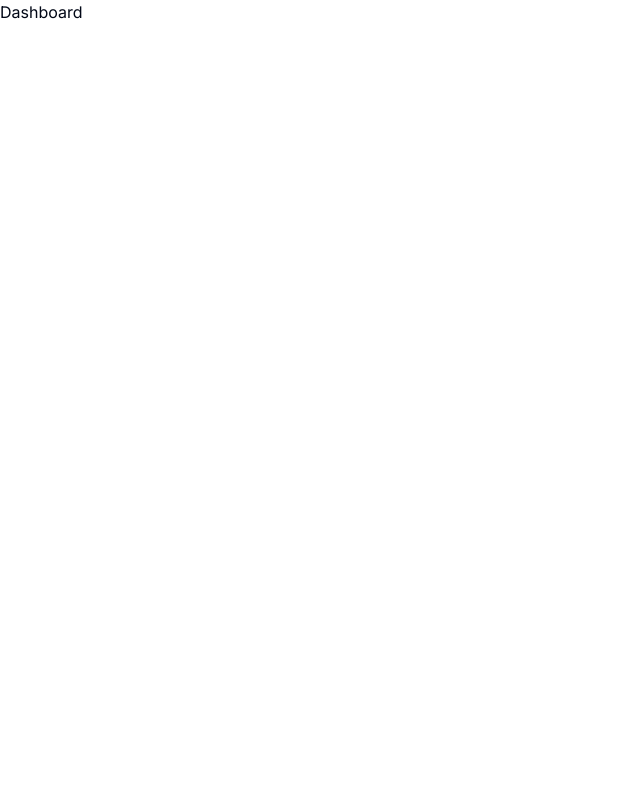
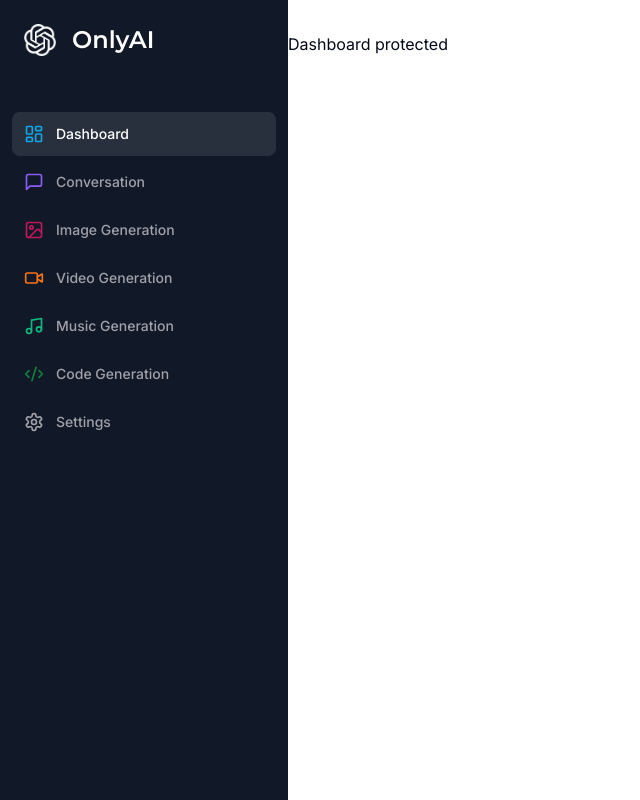
Before and after one commit to anicmarko/OnlyAI, a Next.js app: page /dashboard in a window 1280 px wide. Shown: the whole page, without its empty margins (0-640 px from the left). Built offline with nearby package versions, Linux system fonts and the light colour scheme.

Commit message:
feat: Sidebar

```diff
--- a/app/(dashboard)/(routes)/dashboard/page.tsx
+++ b/app/(dashboard)/(routes)/dashboard/page.tsx
@@ -1,11 +1,10 @@
-import { UserButton } from "@clerk/nextjs";
 
 
 const DashboardPage = () => {
   return (
     <div>
-      <p>Dashboard</p>
-      <UserButton afterSignOutUrl="/"/>
+      <p>Dashboard protected</p>
+
     </div>
   )
 }
--- /dev/null
+++ b/app/(dashboard)/layout.tsx
@@ -0,0 +1,26 @@
+import Navbar from "@/components/navbar";
+import Sidebar from "@/components/sidebar";
+
+
+const DashboardLayout = (
+    {
+        children
+    }: {
+        children: React.ReactNode
+    }
+) => {
+  return (
+    <div className="h-full relative">
+        <div className="hidden h-full md:flex md:w-72 md:flex-col md:fixed md:inset-y-0  z-[80] bg-gray-900">
+            <Sidebar/>
+        </div>
+        <div className="md:pl-72">
+           <Navbar/>
+            {children}
+        </div>
+    </div>
+
+  );
+}
+
+export default DashboardLayout;
--- /dev/null
+++ b/components/mobile-sidebar.tsx
@@ -0,0 +1,36 @@
+"use client";
+
+import { Button } from "@/components/ui/button";
+import { Menu } from "lucide-react";
+import { Sheet, SheetContent, SheetTrigger } from "@/components/ui/sheet";
+import Sidebar from "@/components/sidebar";
+import { useEffect, useState } from "react";
+
+const MobileSidebar= () => {
+    const [isMounted,setIsMounted] = useState(false);
+
+    useEffect(()=>{
+        setIsMounted(true);
+        // For solving hydratation error
+    },[]);
+
+    if(!isMounted){
+        return null;
+    }
+
+    return (
+        <Sheet>
+            <SheetTrigger>
+                <Button variant="ghost" size="icon" className="md:hidden">
+                    <Menu/>
+                </Button>
+            </SheetTrigger>
+            <SheetContent side="left" className="p-0">
+                <Sidebar/>
+            </SheetContent>
+        </Sheet>
+    );
+}
+
+
+export default MobileSidebar;
--- /dev/null
+++ b/components/navbar.tsx
@@ -0,0 +1,16 @@
+import { UserButton } from "@clerk/nextjs";
+
+import MobileSidebar from "@/components/mobile-sidebar";
+
+const Navbar = () => {
+  return (
+    <div className="flex items-center p-4">
+        <MobileSidebar/>
+        <div className="flex w-full justify-end">
+            <UserButton afterSignOutUrl="/"/>
+        </div>
+    </div>
+  );
+}
+
+export default Navbar
--- /dev/null
+++ b/components/sidebar.tsx
@@ -0,0 +1,93 @@
+"use client";
+
+import Link from "next/link";
+import Image from "next/image";
+import { Montserrat } from "next/font/google";
+import { cn } from "@/lib/utils";
+import { Code2Icon, ImageIcon, LayoutDashboard, MessageSquare, MusicIcon, SettingsIcon, VideoIcon } from "lucide-react";
+import { usePathname } from "next/navigation";
+
+const montserrat = Montserrat({
+    weight:"600",
+    subsets: ["latin"]
+});
+
+const routes = [
+    {
+        label: "Dashboard",
+        icon: LayoutDashboard,
+        href: '/dashboard',
+        color: 'text-sky-500'
+    },
+    {
+        label: "Conversation",
+        icon: MessageSquare,
+        href: '/conversation',
+        color: 'text-violet-500'
+    },
+    {
+        label: "Image Generation",
+        icon: ImageIcon,
+        href: '/image',
+        color: 'text-pink-700'
+    },
+    {
+        label: "Video Generation",
+        icon: VideoIcon,
+        href: '/video',
+        color: 'text-orange-500'
+    },
+    {
+        label: "Music Generation",
+        icon: MusicIcon,
+        href: '/music',
+        color: 'text-emerald-500'
+    },
+    {
+        label: "Code Generation",
+        icon: Code2Icon,
+        href: '/code',
+        color: 'text-green-700'
+    },
+    {
+        label: "Settings",
+        icon: SettingsIcon,
+        href: '/settings',
+    },
+]
+
+const Sidebar = () => {
+    const pathName = usePathname();
+    return (
+        <div className="space-y-4 py-4 flex flex-col h-full bg-[#111827] text-white">
+            <div className="px-3 py-2 flex-1">
+                <Link href="/dashboard" className="flex items-center pl-3 mb-14">
+                <div className="relative w-8 h-8 mr-4">
+                    <Image fill alt="Logo" src="/logo.png" className="invert"/>
+                </div>
+                <h1 className={cn("text-2xl font-bold", montserrat.className)}> OnlyAI</h1>
+                </Link>
+                <div className="space-y-1">
+                    {routes.map((route) =>
+                        (
+                        <Link
+                            href={route.href}
+                            key={route.href}
+                            className={cn("text-sm group flex p-3 w-full justify-start font-medium cursor-pointer hover:text-white hover:bg-white/10 rounded-lg transition",
+                                pathName === route.href ? "text-white bg-white/10" : "text-zinc-400"
+                            )}
+                        >
+                        <div className="flex items-center flex-1">
+                            <route.icon className={cn("h-5 w-5 mr-3", route.color)}/>
+                            {route.label}
+                        </div>
+                        </Link>
+                        ))
+                    }
+                </div>
+            </div>
+        </div>
+    );
+}
+
+export default Sidebar;
--- /dev/null
+++ b/components/ui/sheet.tsx
@@ -0,0 +1,140 @@
+"use client"
+
+import * as React from "react"
+import * as SheetPrimitive from "@radix-ui/react-dialog"
+import { cva, type VariantProps } from "class-variance-authority"
+import { X } from "lucide-react"
+
+import { cn } from "@/lib/utils"
+
+const Sheet = SheetPrimitive.Root
+
+const SheetTrigger = SheetPrimitive.Trigger
+
+const SheetClose = SheetPrimitive.Close
+
+const SheetPortal = SheetPrimitive.Portal
+
+const SheetOverlay = React.forwardRef<
+  React.ElementRef<typeof SheetPrimitive.Overlay>,
+  React.ComponentPropsWithoutRef<typeof SheetPrimitive.Overlay>
+>(({ className, ...props }, ref) => (
+  <SheetPrimitive.Overlay
+    className={cn(
+      "fixed inset-0 z-50 bg-black/80  data-[state=open]:animate-in data-[state=closed]:animate-out data-[state=closed]:fade-out-0 data-[state=open]:fade-in-0",
+      className
+    )}
+    {...props}
+    ref={ref}
+  />
+))
+SheetOverlay.displayName = SheetPrimitive.Overlay.displayName
+
+const sheetVariants = cva(
+  "fixed z-50 gap-4 bg-background p-6 shadow-lg transition ease-in-out data-[state=open]:animate-in data-[state=closed]:animate-out data-[state=closed]:duration-300 data-[state=open]:duration-500",
+  {
+    variants: {
+      side: {
+        top: "inset-x-0 top-0 border-b data-[state=closed]:slide-out-to-top data-[state=open]:slide-in-from-top",
+        bottom:
+          "inset-x-0 bottom-0 border-t data-[state=closed]:slide-out-to-bottom data-[state=open]:slide-in-from-bottom",
+        left: "inset-y-0 left-0 h-full w-3/4 border-r data-[state=closed]:slide-out-to-left data-[state=open]:slide-in-from-left sm:max-w-sm",
+        right:
+          "inset-y-0 right-0 h-full w-3/4  border-l data-[state=closed]:slide-out-to-right data-[state=open]:slide-in-from-right sm:max-w-sm",
+      },
+    },
+    defaultVariants: {
+      side: "right",
+    },
+  }
+)
+
+interface SheetContentProps
+  extends React.ComponentPropsWithoutRef<typeof SheetPrimitive.Content>,
+    VariantProps<typeof sheetVariants> {}
+
+const SheetContent = React.forwardRef<
+  React.ElementRef<typeof SheetPrimitive.Content>,
+  SheetContentProps
+>(({ side = "right", className, children, ...props }, ref) => (
+  <SheetPortal>
+    <SheetOverlay />
+    <SheetPrimitive.Content
+      ref={ref}
+      className={cn(sheetVariants({ side }), className)}
+      {...props}
+    >
+      {children}
+      <SheetPrimitive.Close className="absolute right-4 top-4 rounded-sm opacity-70 ring-offset-background transition-opacity hover:opacity-100 focus:outline-none focus:ring-2 focus:ring-ring focus:ring-offset-2 disabled:pointer-events-none data-[state=open]:bg-secondary">
+        <X className="h-4 w-4" />
+        <span className="sr-only">Close</span>
+      </SheetPrimitive.Close>
+    </SheetPrimitive.Content>
+  </SheetPortal>
+))
+SheetContent.displayName = SheetPrimitive.Content.displayName
+
+const SheetHeader = ({
+  className,
+  ...props
+}: React.HTMLAttributes<HTMLDivElement>) => (
+  <div
+    className={cn(
+      "flex flex-col space-y-2 text-center sm:text-left",
+      className
+    )}
+    {...props}
+  />
+)
+SheetHeader.displayName = "SheetHeader"
+
+const SheetFooter = ({
+  className,
+  ...props
+}: React.HTMLAttributes<HTMLDivElement>) => (
+  <div
+    className={cn(
+      "flex flex-col-reverse sm:flex-row sm:justify-end sm:space-x-2",
+      className
+    )}
+    {...props}
+  />
+)
+SheetFooter.displayName = "SheetFooter"
+
+const SheetTitle = React.forwardRef<
+  React.ElementRef<typeof SheetPrimitive.Title>,
+  React.ComponentPropsWithoutRef<typeof SheetPrimitive.Title>
+>(({ className, ...props }, ref) => (
+  <SheetPrimitive.Title
+    ref={ref}
+    className={cn("text-lg font-semibold text-foreground", className)}
+    {...props}
+  />
+))
+SheetTitle.displayName = SheetPrimitive.Title.displayName
+
+const SheetDescription = React.forwardRef<
+  React.ElementRef<typeof SheetPrimitive.Description>,
+  React.ComponentPropsWithoutRef<typeof SheetPrimitive.Description>
+>(({ className, ...props }, ref) => (
+  <SheetPrimitive.Description
+    ref={ref}
+    className={cn("text-sm text-muted-foreground", className)}
+    {...props}
+  />
+))
+SheetDescription.displayName = SheetPrimitive.Description.displayName
+
+export {
+  Sheet,
+  SheetPortal,
+  SheetOverlay,
+  SheetTrigger,
+  SheetClose,
+  SheetContent,
+  SheetHeader,
+  SheetFooter,
+  SheetTitle,
+  SheetDescription,
+}
--- a/package.json
+++ b/package.json
@@ -10,6 +10,7 @@
   },
   "dependencies": {
     "@clerk/nextjs": "^5.0.1",
+    "@radix-ui/react-dialog": "^1.0.5",
     "@radix-ui/react-slot": "^1.0.2",
     "class-variance-authority": "^0.7.0",
     "clsx": "^2.1.0",
```
Also changed, not shown: public/logo.png (added), 1 other file (tests, documents, lock files or other folders).
